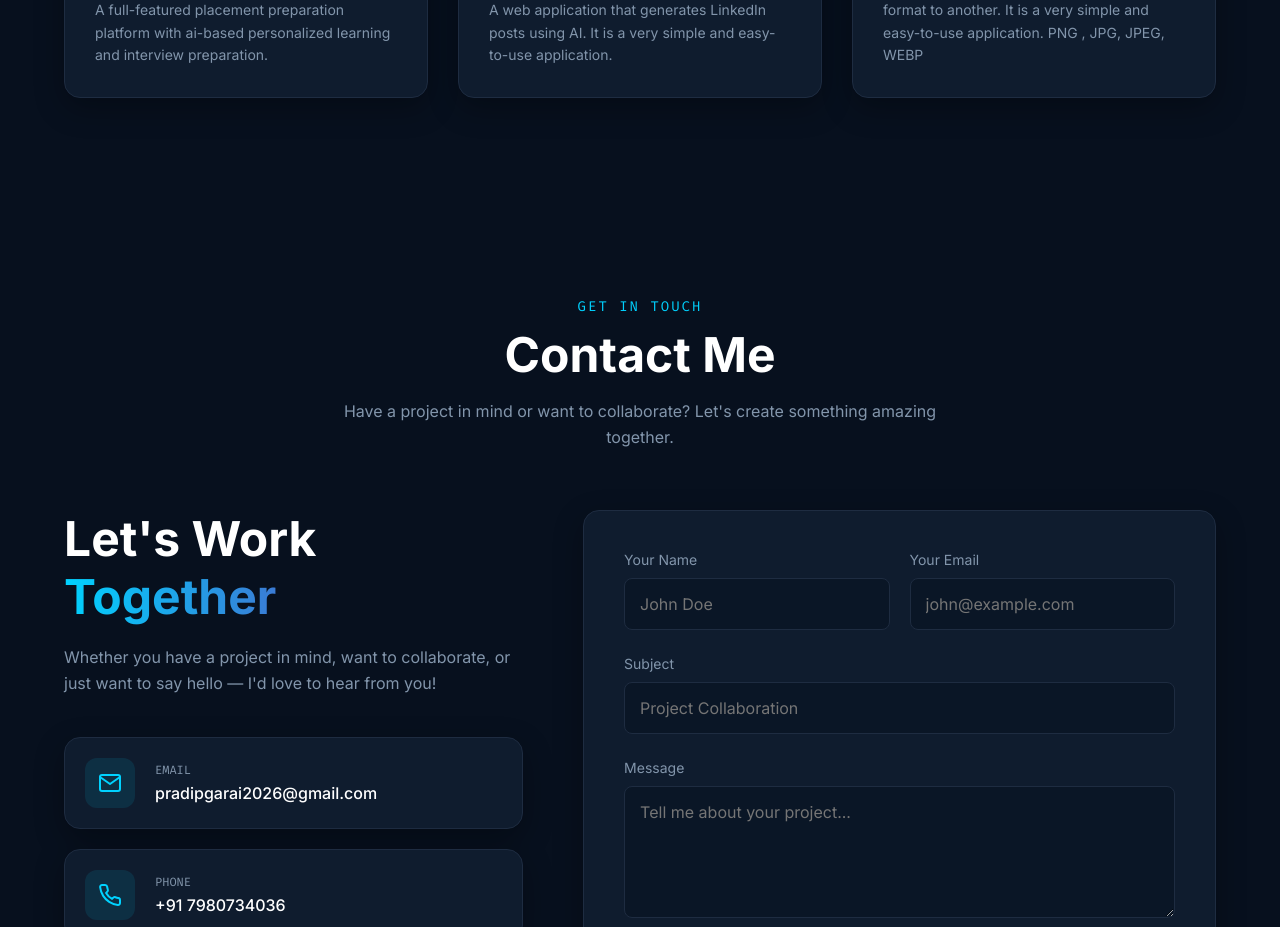
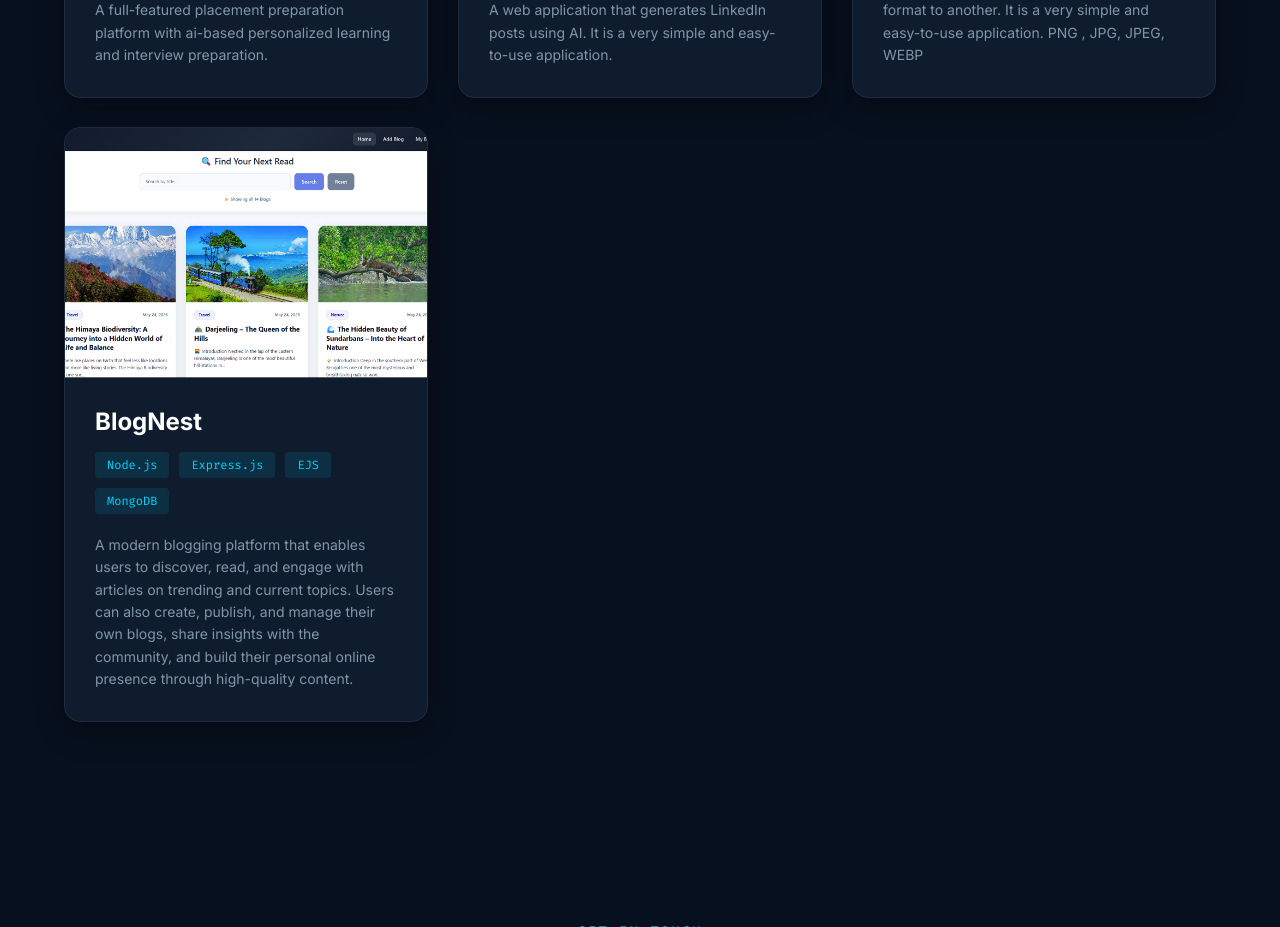
Before and after one commit to Pradip-Garai/Pradip_Garai-Portfolio, a React (Vite) app: page / in a window 1280 px wide. Shown: the part 5560-6487 px from the top of the page. Built offline with nearby package versions, Linux system fonts and the light colour scheme.

Commit message:
Add BlogNest project details to Projects component

```diff
--- a/src/components/Projects.jsx
+++ b/src/components/Projects.jsx
@@ -34,8 +34,20 @@ const projectsData = [
     description: 'Image Extension Converter is a web application that converts images from one format to another. It is a very simple and easy-to-use application. PNG , JPG, JPEG, WEBP',
     githubLink: 'https://github.com/Pradip-Garai/Streamlit_App/blob/main/main.py', // Add your GitHub link here
     liveLink: 'https://images-extension-converter.streamlit.app/',   // Add your Live link here
+  },
+  {
+    id: 4,
+    title: 'BlogNest',
+    category: 'Web Apps',
+    image: './blognest.png',
+    tech: ['Node.js', 'Express.js', 'EJS','MongoDB'],
+    description: 'A modern blogging platform that enables users to discover, read, and engage with articles on trending and current topics. Users can also create, publish, and manage their own blogs, share insights with the community, and build their personal online presence through high-quality content.',
+    githubLink: 'https://github.com/Pradip-Garai/Blog-Nest', // Add your GitHub link here
+    liveLink: 'https://blog-nest-2.vercel.app/',   // Add your Live link here
   }
 ];
+
+
 
 const categories = ['All', 'Web Apps', 'Full Stack'];
 
```
